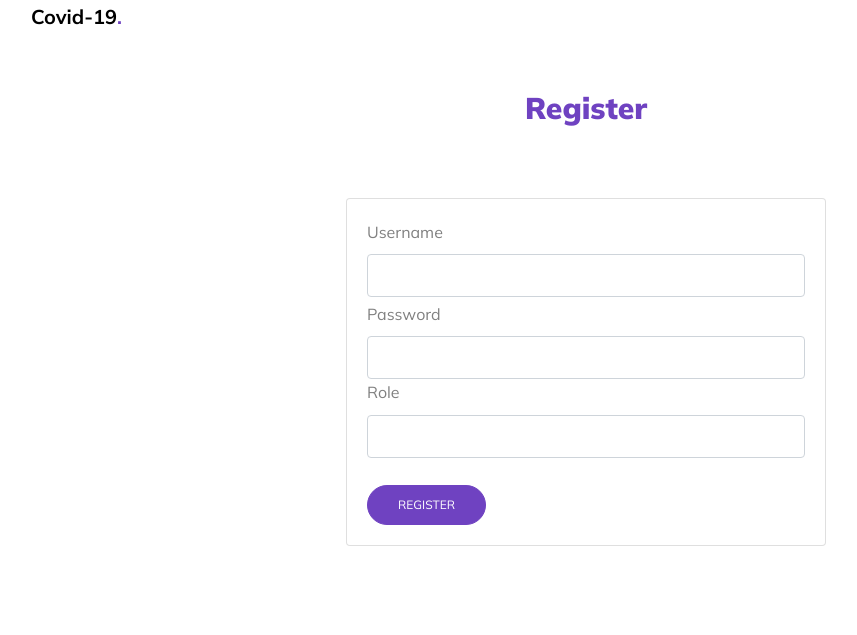
After one commit to rizkyhadisaputra/tugasakhir, a PHP site: page /register.php in a window 1280 px wide. The commit adds this page. Shown: the top 635 px of the page, without its empty margins (54-911 px from the left). Run offline with PHP 8.4, Linux system fonts and the light colour scheme; some libraries are stand-ins or nearby versions; some web fonts are replaced.

Commit message:
tambah register dkk

```diff
--- a/detail_add.php
+++ b/detail_add.php
@@ -18,6 +18,6 @@ $id = $_POST['id'];
     $_SESSION["sukses"] = 'Data Berhasil Disimpan';
 
 // mengalihkan halaman kembali ke index.php
-    header("location:monitoring.php?pesan=tambah");
+    header('location: monitoring.php?pesan=tambah');
 
 ?>
--- a/login_act.php
+++ b/login_act.php
@@ -1,9 +1,9 @@
 <?php
 session_start();
 include 'koneksi.php';
+
 $username=$_POST['username'];
-$password=$_POST['password'];
-
+$password=md5($_POST['password']);
 $query=mysqli_query($connection,"select * from user where username='$username' and password='$password'");
 $p=mysqli_fetch_array($query);
 
@@ -25,6 +25,4 @@ if (mysqli_num_rows($query)==1) {
     //</script>';
 }
 
-
-
 ?>
--- /dev/null
+++ b/register.php
@@ -0,0 +1,133 @@
+<!doctype html>
+<html lang="en">
+<head>
+  <title>Covid &mdash; Website Template by Colorlib</title>
+  <meta charset="utf-8">
+  <meta name="viewport" content="width=device-width, initial-scale=1, shrink-to-fit=no">
+
+  <link href="https://fonts.googleapis.com/css2?family=Mulish:wght@400;700;900&display=swap" rel="stylesheet">
+
+  <link rel="stylesheet" href="fonts/icomoon/style.css">
+
+  <link rel="stylesheet" href="css/bootstrap.min.css">
+  <link rel="stylesheet" href="css/jquery-ui.css">
+  <link rel="stylesheet" href="css/owl.carousel.min.css">
+  <link rel="stylesheet" href="css/owl.theme.default.min.css">
+  <link rel="stylesheet" href="css/owl.theme.default.min.css">
+
+  <link rel="stylesheet" href="sweetalert2.min.css">
+  <link rel="stylesheet" href="css/jquery.fancybox.min.css">
+
+  <link rel="stylesheet" href="css/bootstrap-datepicker.css">
+
+  <link rel="stylesheet" href="fonts/flaticon/font/flaticon.css">
+  <link rel="stylesheet" href="fonts/flaticon-covid/font/flaticon.css">
+
+  <link rel="stylesheet" href="css/aos.css">
+
+  <link rel="stylesheet" href="css/style.css">
+
+</head>
+<body data-spy="scroll" data-target=".site-navbar-target" data-offset="300">
+
+
+  <div id="overlayer"></div>
+  <div class="loader">
+    <div class="spinner-border text-primary" role="status">
+      <span class="sr-only">Loading...</span>
+    </div>
+  </div>
+
+
+  <div class="site-wrap">
+
+    <div class="site-mobile-menu site-navbar-target">
+      <div class="site-mobile-menu-header">
+        <div class="site-mobile-menu-close mt-3">
+          <span class="icon-close2 js-menu-toggle"></span>
+        </div>
+      </div>
+      <div class="site-mobile-menu-body"></div>
+    </div>
+
+
+    <header class="site-navbar light js-sticky-header site-navbar-target" role="banner">
+
+      <div class="container">
+        <div class="row align-items-center">
+
+          <div class="col-6 col-xl-2">
+            <div class="mb-0 site-logo"><a href="index.php" class="mb-0">Covid-19<span class="text-primary">.</span> </a></div>
+          </div>
+
+          <div class="col-12 col-md-10 d-none d-xl-block">
+
+            </nav>
+          </div>
+
+
+          <div class="col-6 d-inline-block d-xl-none ml-md-0 py-3" style="position: relative; top: 3px;"><a href="#" class="site-menu-toggle js-menu-toggle float-right"><span class="icon-menu h3 text-black"></span></a></div>
+
+        </div>
+      </div>
+
+    </header>
+
+
+  <body data-spy="scroll" data-target=".site-navbar-target" data-offset="300">
+
+  <div class="site-section">
+      <div class="container">
+        <div class="row mb-5">
+          <div class="col-lg-7 mx-auto text-center">
+            <h2 class="mb-4 section-heading">Register</h2>
+          </div>
+        </div>
+
+    <div class="container">
+        <div class="row justify-content-center">
+            <div class="card" style="width: 30rem;">
+                <div class="card-body">
+
+                    <form action="register_act.php" method="POST">
+
+                        <label class="form-label">Username</label>
+                        <input type="text" name="username" class="form-control">
+                        <div class="form-text"></div>
+
+                        <label for="exampleInputPassword1" class="form-label">Password</label>
+                        <input type="password" name="password" class="form-control" id="exampleInputPassword1">
+
+                        <label class="form-label">Role</label>
+                        <input type="text" name="role" class="form-control">
+
+                        <br>
+                        <button type="submit" value="register" class="btn btn-primary">Register</button>
+                    </form>
+                </div>
+            </div>
+        </div>
+    </div>
+
+
+
+</div>
+
+
+
+<script src="js/jquery-3.3.1.min.js"></script>
+  <script src="js/jquery-ui.js"></script>
+  <script src="js/popper.min.js"></script>
+  <script src="js/bootstrap.min.js"></script>
+  <script src="js/owl.carousel.min.js"></script>
+  <script src="js/jquery.countdown.min.js"></script>
+  <script src="js/jquery.easing.1.3.js"></script>
+  <script src="js/aos.js"></script>
+  <script src="js/jquery.fancybox.min.js"></script>
+  <script src="js/jquery.sticky.js"></script>
+  <script src="js/isotope.pkgd.min.js"></script>
+  <script src="//cdn.jsdelivr.net/npm/sweetalert2@11"></script>
+  <script src="sweetalert2.min.js"></script>
+  <script src="js/main.js"></script>
+</body>
+</html>
```
Also changed, not shown: register_act.php (added, +9 -0 lines).
